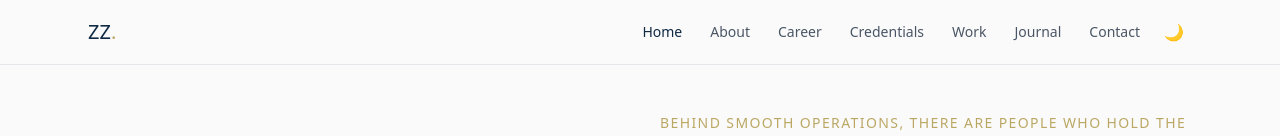
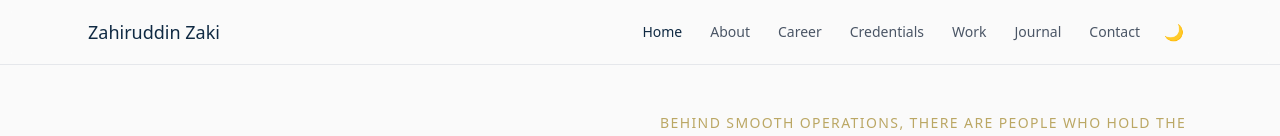
Before and after one commit to ik4lyfe/zahiruddin-portfolio-v2, a Next.js app: page / in a window 1280 px wide. Shown: the top 136 px of the page. Built offline with nearby package versions, Linux system fonts and the light colour scheme; a web font is replaced by a local one.

Commit message:
Remove ZZ logo from header — use name instead

```diff
--- a/src/components/Nav.tsx
+++ b/src/components/Nav.tsx
@@ -13,8 +13,8 @@ export default function Nav() {
     <header className="sticky top-0 z-50 bg-bg/80 backdrop-blur border-b border-line dark:bg-[#121212]/80">
       <nav className="relative mx-auto max-w-6xl px-4 sm:px-6">
         <div className="flex items-center justify-between h-16">
-          <Link href="/" className="shrink-0 font-serif text-xl text-navy dark:text-gold" onClick={() => setOpen(false)}>
-            {site.short}<span className="text-gold dark:text-terra">.</span>
+          <Link href="/" className="shrink-0 font-serif text-lg text-navy dark:text-gold" onClick={() => setOpen(false)}>
+            {site.name}
           </Link>
 
           {/* Desktop */}
```
